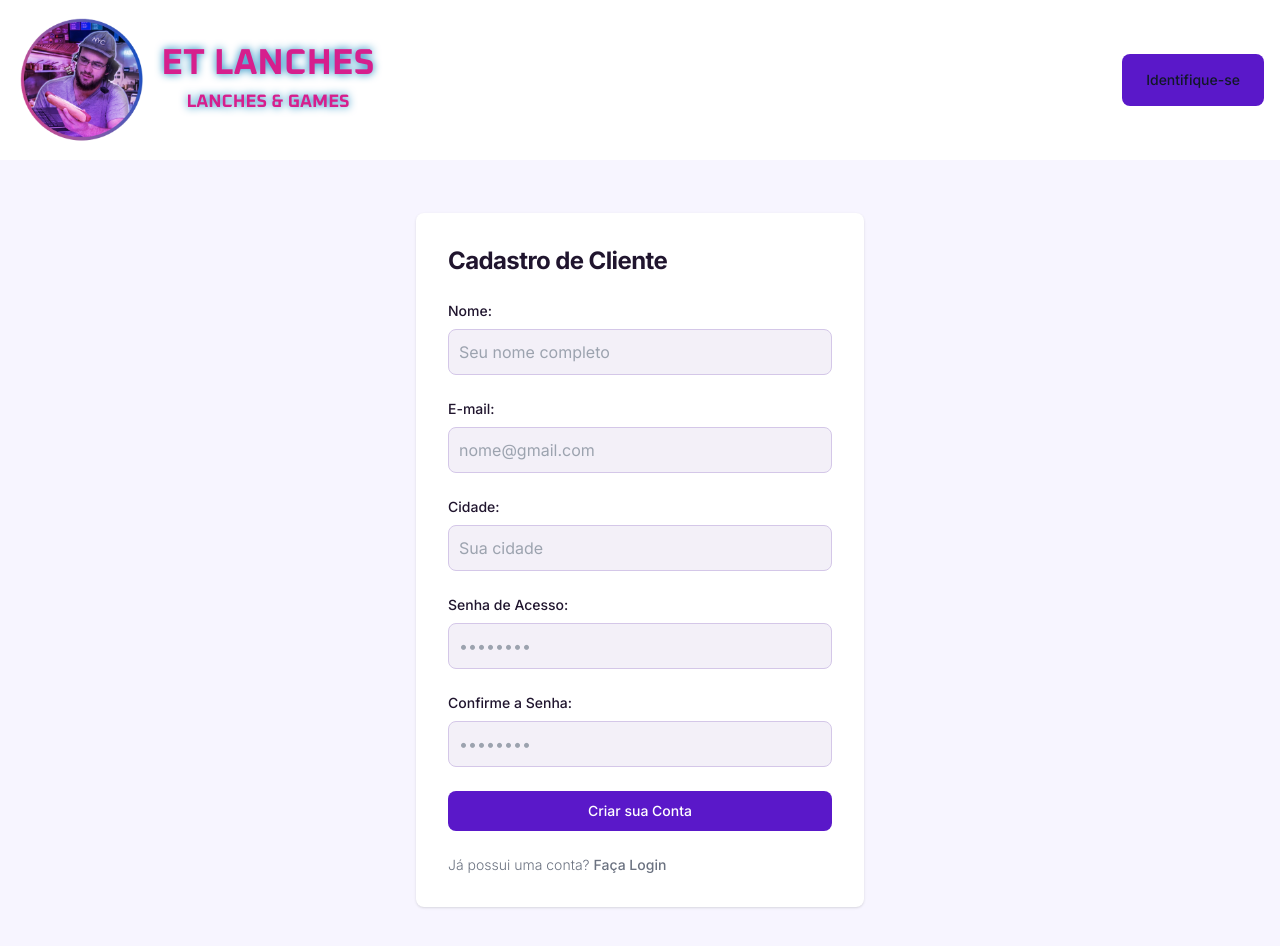
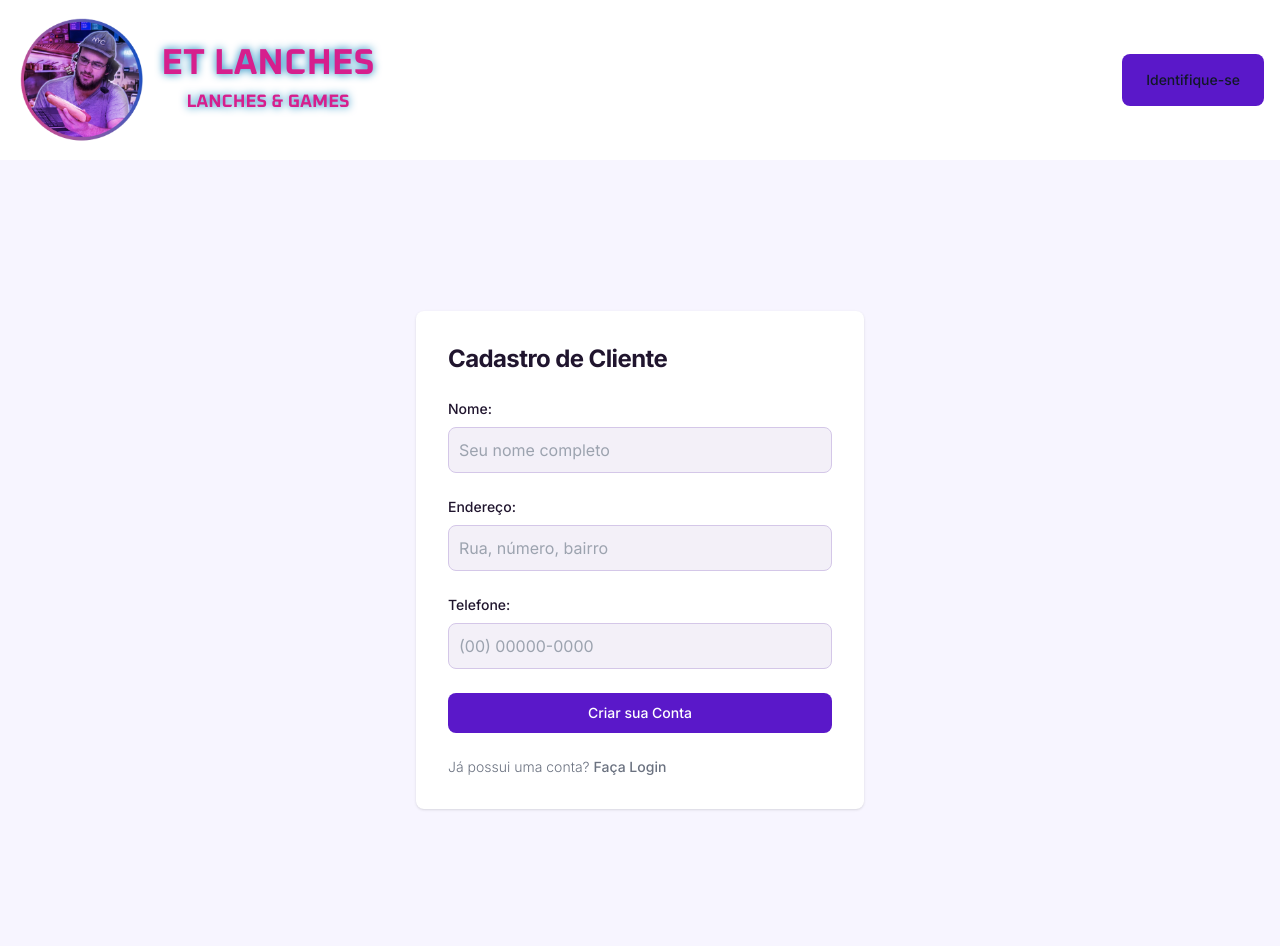
Before and after one commit to Dione6030/Lancheria-Do-ET-Front, a React (Vite) app: page /cadastro in a window 1280 px wide. Shown: the top 946 px of the page. Built offline with nearby package versions, Linux system fonts and the light colour scheme.

Commit message:
feat: atualiza formulário de cadastro de cliente com novos campos de endereço e telefone

```diff
--- a/src/CadCliente.tsx
+++ b/src/CadCliente.tsx
@@ -6,7 +6,6 @@ import { zodResolver } from "@hookform/resolvers/zod";
 import { z } from "zod";
 
 import './CadCliente.css'
-
 // ... não precisa mais com o Zod
 // type Inputs = {
 //     nome: string
@@ -24,26 +23,14 @@ const schema = z.object({
         .refine(value => value.includes(' '), {
             message: "Informe o nome completo (nome e sobrenome)",
         }),
-    email: z.email("Formato de email inválido")
-        .toLowerCase(),
-    cidade: z.string()
-        .min(3, "Cidade deve ter pelo menos 3 caracteres"),
-    // exemplos de validação de outros tipos de campo
-    //   idade: z.coerce.number()
-    //     .min(18, "Idade mínima: 18 anos")
-    //     .max(100, "Idade máxima: 100 anos"),
-    //   curso: z.enum(["ADS", "Redes", "Mkt"], {
-    //     errorMap: () => ({ message: "Selecione um curso" })
-    senha: z.string()
-        .min(8, "Senha deve ter pelo menos 8 caracteres")
-        .regex(/[a-z]/, "Senha deve conter, no mínimo, uma letra minúscula")
-        .regex(/[A-Z]/, "Senha deve conter, no mínimo, uma letra maiúscula")
-        .regex(/[0-9]/, "Senha deve conter, no mínimo, um número").regex(/[A-Z]/, "Senha deve conter uma letra maiúscula")
-        .regex(/[!@#$%^&*]/, "Senha deve conter, no mínimo, um caractere especial"),
-    senha2: z.string()
-}).refine((data) => data.senha == data.senha2, {  // Validação cross-field
-    message: "Senhas não coincidem",
-    path: ["senha2"]  // Erro aparece no campo senha2
+    endereco: z.string()
+        .min(10, "Endereço deve ter pelo menos 10 caracteres")
+        .max(100, "Endereço deve ter no máximo 100 caracteres")
+        .regex(/^[a-zA-Z0-9\s\.,'-]+$/, "Endereço contém caracteres inválidos"),
+    telefone: z.string()
+        .min(10, "Telefone deve ter pelo menos 10 caracteres")
+        .max(15, "Telefone deve ter no máximo 15 caracteres")
+        .regex(/^\(\d{2}\) \d{5}-\d{4}$/, "Formato de telefone inválido")
 })
 
 type FormData = z.infer<typeof schema>
@@ -64,10 +51,9 @@ export default function CadCliente() {
                 headers: { "Content-Type": "application/json" },
                 method: "POST",
                 body: JSON.stringify({
-                    nome: data.nome,
-                    cidade: data.cidade,
-                    email: data.email,
-                    senha: data.senha
+                    email: data.nome,
+                    endereco: data.endereco,
+                    telefone: data.telefone
                 })
             })
 
@@ -82,9 +68,9 @@ export default function CadCliente() {
 
             const responseData = await response.json()
             console.log(responseData)
-            // Erro específico de e-mail duplicado
-            if (responseData.erro == "E-mail já cadastrado") {
-                setError("email", { type: "server", message: responseData.erro })
+            // Erro específico de nome duplicado
+            if (responseData.erro == "nome já cadastrado") {
+                setError("nome", { type: "server", message: responseData.erro })
                 toast.error(responseData.erro)
                 return
             }
@@ -105,34 +91,22 @@ export default function CadCliente() {
                         <form className="space-y-4 md:space-y-6"
                             onSubmit={handleSubmit(cadastraCliente)}>
                             <div>
-                                <label htmlFor="email" className="block mb-2 text-sm font-medium text-claro-texto dark:text-escuro-texto">Nome:</label>
+                                <label htmlFor="nome" className="block mb-2 text-sm font-medium text-claro-texto dark:text-escuro-texto">Nome:</label>
                                 <input type="text" id="nome" className="bg-claro-form-fundo border border-claro-form-border text-claro-form-texto rounded-lg focus:ring-primary-600 focus:border-primary-600 block w-full p-2.5 dark:bg-escuro-form-fundo dark:border-escuro-form-border dark:placeholder-gray-400 dark:text-escuro-form-texto dark:focus:ring-blue-500 dark:focus:border-blue-500" placeholder="Seu nome completo" required
                                     {...register("nome")} />
                                 {errors.nome && <p role="alert" className="error">{errors.nome.message}</p>}
                             </div>
                             <div>
-                                <label htmlFor="email" className="block mb-2 text-sm font-medium text-claro-texto dark:text-escuro-texto">E-mail:</label>
-                                <input type="email" id="email" className="bg-claro-form-fundo border border-claro-form-border text-claro-form-texto rounded-lg focus:ring-primary-600 focus:border-primary-600 block w-full p-2.5 dark:bg-escuro-form-fundo dark:border-escuro-form-border dark:placeholder-gray-400 dark:text-escuro-form-texto dark:focus:ring-blue-500 dark:focus:border-blue-500" placeholder="nome@gmail.com" required
-                                    {...register("email")} />
-                                {errors.email && <p role="alert" className="error">{errors.email.message}</p>}
+                                <label htmlFor="endereco" className="block mb-2 text-sm font-medium text-claro-texto dark:text-escuro-texto">Endereço:</label>
+                                <input type="text" id="endereco" className="bg-claro-form-fundo border border-claro-form-border text-claro-form-texto rounded-lg focus:ring-primary-600 focus:border-primary-600 block w-full p-2.5 dark:bg-escuro-form-fundo dark:border-escuro-form-border dark:placeholder-gray-400 dark:text-escuro-form-texto dark:focus:ring-blue-500 dark:focus:border-blue-500" placeholder="Rua, número, bairro" required
+                                    {...register("endereco")} />
+                                {errors.endereco && <p role="alert" className="error">{errors.endereco.message}</p>}
                             </div>
                             <div>
-                                <label htmlFor="cidade" className="block mb-2 text-sm font-medium text-claro-texto dark:text-escuro-texto">Cidade:</label>
-                                <input type="text" id="cidade" className="bg-claro-form-fundo border border-claro-form-border text-claro-form-texto rounded-lg focus:ring-primary-600 focus:border-primary-600 block w-full p-2.5 dark:bg-escuro-form-fundo dark:border-escuro-form-border dark:placeholder-gray-400 dark:text-escuro-form-texto dark:focus:ring-blue-500 dark:focus:border-blue-500" placeholder="Sua cidade" required
-                                    {...register("cidade")} />
-                                {errors.cidade && <p role="alert" className="error">{errors.cidade.message}</p>}
-                            </div>
-                            <div>
-                                <label htmlFor="password" className="block mb-2 text-sm font-medium text-claro-texto dark:text-escuro-texto">Senha de Acesso:</label>
-                                <input type="password" id="password" placeholder="••••••••" className="bg-claro-form-fundo border border-claro-form-border text-claro-form-texto rounded-lg focus:ring-primary-600 focus:border-primary-600 block w-full p-2.5 dark:bg-escuro-form-fundo dark:border-escuro-form-border dark:placeholder-gray-400 dark:text-escuro-form-texto dark:focus:ring-blue-500 dark:focus:border-blue-500" required
-                                    {...register("senha")} />
-                                {errors.senha && <p role="alert" className="error">{errors.senha.message}</p>}
-                            </div>
-                            <div>
-                                <label htmlFor="confirm-password" className="block mb-2 text-sm font-medium text-claro-texto dark:text-escuro-texto">Confirme a Senha:</label>
-                                <input type="password" id="confirm-password" placeholder="••••••••" className="bg-claro-form-fundo border border-claro-form-border text-claro-form-texto rounded-lg focus:ring-primary-600 focus:border-primary-600 block w-full p-2.5 dark:bg-escuro-form-fundo dark:border-escuro-form-border dark:placeholder-gray-400 dark:text-escuro-form-texto dark:focus:ring-blue-500 dark:focus:border-blue-500" required
-                                    {...register("senha2")} />
-                                {errors.senha2 && <p role="alert" className="error">{errors.senha2.message}</p>}
+                                <label htmlFor="telefone" className="block mb-2 text-sm font-medium text-claro-texto dark:text-escuro-texto">Telefone:</label>
+                                <input type="tel" id="telefone" className="bg-claro-form-fundo border border-claro-form-border text-claro-form-texto rounded-lg focus:ring-primary-600 focus:border-primary-600 block w-full p-2.5 dark:bg-escuro-form-fundo dark:border-escuro-form-border dark:placeholder-gray-400 dark:text-escuro-form-texto dark:focus:ring-blue-500 dark:focus:border-blue-500" placeholder="(00) 00000-0000" required
+                                    {...register("telefone")} />
+                                {errors.telefone && <p role="alert" className="error">{errors.telefone.message}</p>}
                             </div>
                             <button type="submit" className="w-full text-claro-button-texto bg-claro-button-fundo hover:bg-claro-button-fundo focus:ring-4 focus:outline-none focus:ring-claro-button-border font-medium rounded-lg text-sm px-5 py-2.5 text-center dark:bg-escuro-button-fundo dark:hover:bg-escuro-button-fundo dark:focus:ring-escuro-button-border">Criar sua Conta</button>
                             <p className="text-sm font-light text-gray-500 dark:text-gray-400">
```
Also changed, not shown: src/CadUser.tsx (added).
